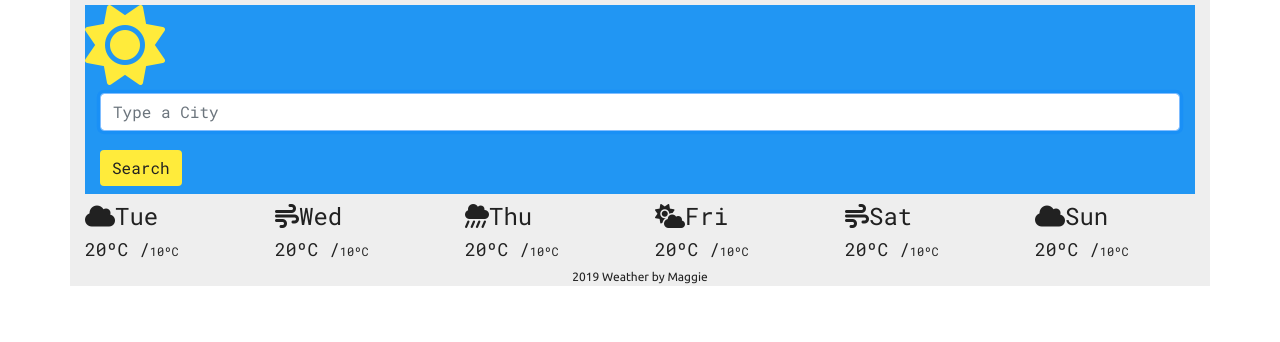
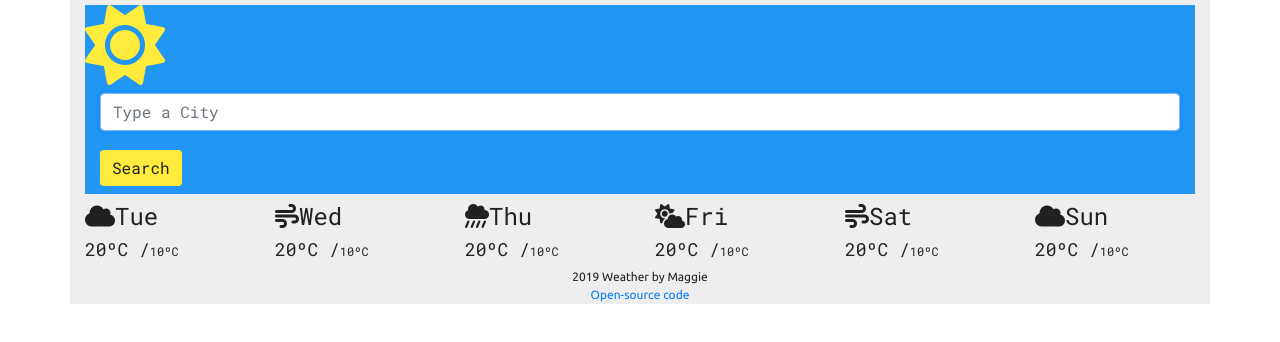
Before and after one commit to margaridamedinacosta/project, a plain HTML site: page index.html in a window 1280 px wide. Shown: the part 110-452 px from the top of the page. Drawn offline with nearby package versions, Linux system fonts and the light colour scheme.

Commit message:
Changed the title and added link on the footer

```diff
--- a/index.html
+++ b/index.html
@@ -4,7 +4,7 @@
     <meta charset="UTF-8" />
     <meta name="viewport" content="width=device-width, initial-scale=1.0" />
     <meta http-equiv="X-UA-Compatible" content="ie=edge" />
-    <title>Weather MC</title>
+    <title>MMC Weather APP</title>
     <link
       rel="stylesheet"
       href="https://stackpath.bootstrapcdn.com/bootstrap/4.3.1/css/bootstrap.min.css"
@@ -85,7 +85,13 @@
         </div>
         <br />
       </div>
-      <footer>2019 Weather by Maggie</footer>
+      <footer>
+        2019 Weather by Maggie <br /><a
+          href="https://github.com/margaridamedinacosta/weatherapp"
+          target="_blank"
+          >Open-source code</a
+        >
+      </footer>
     </div>
   </body>
   <script src="src/index.js"></script>
```
